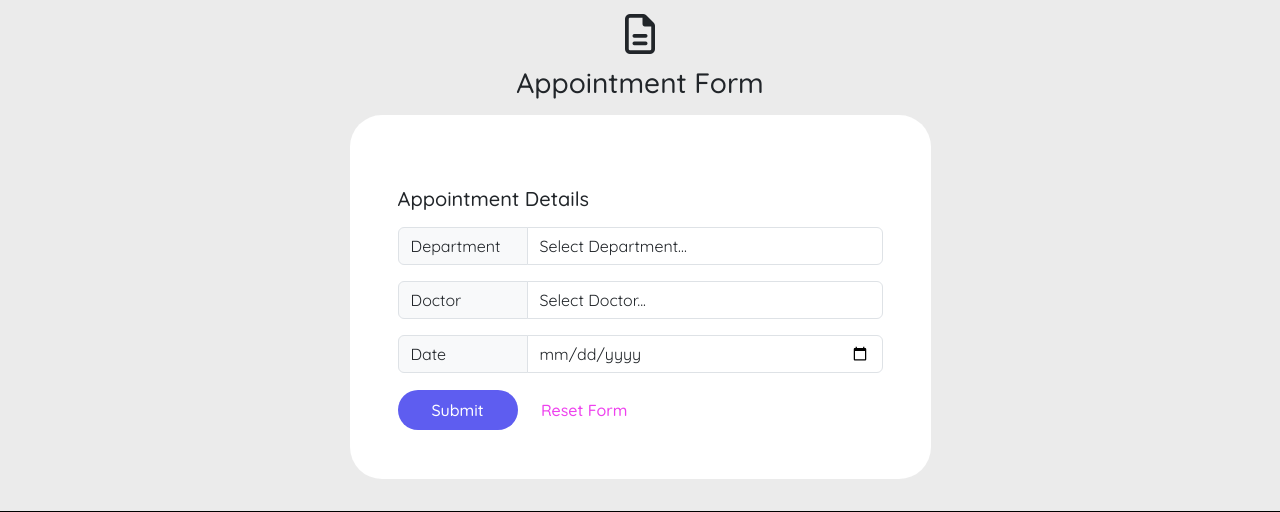
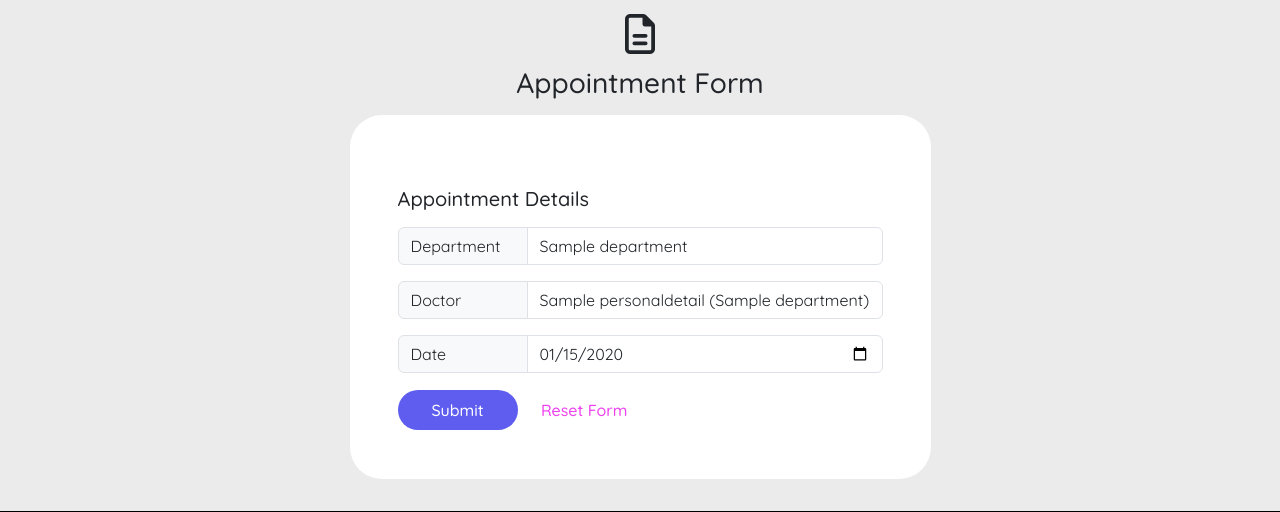
Before and after one commit to EbyChacko/true-care, a Django app: page /update_appointment/1/ in a window 1280 px wide. Shown: the part 236-748 px from the top of the page. Run offline with Django 5.2, Linux system fonts and the light colour scheme; a user stored in the database is signed in; tables that the repository leaves empty hold one stand-in row (values such as "Sample post"); parts of the project's set-up code (start-up, migrations or seed data) failed here and were passed over; some libraries are stand-ins or nearby versions.

Commit message:
add dynamic fields on the update appointment page

```diff
--- a/home/models.py
+++ b/home/models.py
@@ -26,8 +26,6 @@ class PersonalDetail(models.Model):
     mobile = models.CharField(max_length=15)
     email = models.EmailField()
     picture = models.ImageField(upload_to='patients', null=True, )
-    is_doctor = models.BooleanField(default=False, null=True)
-    is_rreception = models.BooleanField(default=False, null=True)
 
     class Meta:
         ordering = ['name']
--- a/home/signals.py
+++ b/home/signals.py
@@ -8,7 +8,6 @@ def create_patient(sender,instance, created, **kwargs):
     if not PersonalDetail.objects.filter(email=instance.email).exists():
         personal_details = PersonalDetail.objects.create(name=instance.username, email=instance.email)
         Patient.objects.create(user=instance, personal_details=personal_details, date_of_birth=None)
-        print('user created')
 post_save.connect(create_patient,sender=User)
 
 
--- a/home/views.py
+++ b/home/views.py
@@ -110,10 +110,14 @@ def update_appointment(request, id):
 
     return render(request, 'update_appointment.html', {
         'booking_form': booking_form,
+        'appointment' : appointment,
         'departments': departments,
         'doctors': doctors,
         'personal_detail': personal_detail,
         'patient': patient,
+        'department': appointment.department.pk,
+        'doctor': appointment.doctor.pk,
+        'booking_date': appointment.booking_date.strftime('%Y-%m-%d') if appointment.booking_date else '',
     })
 
 
--- a/templates/update_appointment.html
+++ b/templates/update_appointment.html
@@ -19,12 +19,12 @@
                     </div>
                     <div class="input-group mb-3">
                         <span class="input-group-text" id="" style="width:130px">Department</span>
-                        <select name="department" id="departments" value="booking_form.department.value" class="form-control"
+                        <select name="department" id="departments" value="appointment.department.value" class="form-control"
                             id="department" required>
                             <option value="">Select Department...</option>
                             {% for department in departments %}
-                            <option value="{{ department.pk }}">{{ department.department_name }}</option>
-                            {% endfor %}
+                            <option value="{{ department.pk }}" {% if department.pk == appointment.department.pk %} selected {% endif %}>
+                                {{ department.department_name }}</option>{% endfor %}
                         </select>
                     </div>
                     {% if form.department.errors %}
@@ -38,11 +38,11 @@
 
                     <div class="input-group mb-3">
                         <span class="input-group-text" id="" style="width:130px">Doctor</span>
-                        <select name="doctor" id="doctor" value="booking_form.doctor.value" class="form-control" required>
+                        <select name="doctor" id="doctor" value="{{ doctor.name.value }}" class="form-control" required>
                             <option value="">Select Doctor...</option>
                             {% for doctor in doctors %}
-                            <option value="{{ doctor.pk }}">{{ doctor.personal_details.name }}
-                                ({{ doctor.department.department_name }})</option>
+                            <option value="{{ doctor.pk }}" {% if doctor.pk == appointment.doctor.pk %} selected {% endif %}>
+                                {{ doctor.personal_details.name }} ({{ doctor.department.department_name }})</option>
                             {% endfor %}
                         </select>
                     </div>
@@ -57,7 +57,7 @@
 
                     <div class="input-group mb-3">
                         <span class="input-group-text" id="" style="width:130px" required>Date</span>
-                        <input type="date" name="booking_date" value="{{ booking_form.booking_date.value }}"
+                        <input type="date" name="booking_date" value="{{ booking_date }}"
                             class="form-control">
                     </div>
                     {% if form.booking_date.errors %}
```
Also changed, not shown: home/migrations/0001_initial.py, home/migrations/0002_alter_booking_options_alter_department_options_and_more.py (deleted), home/migrations/0003_booking_attaended.py (deleted), home/migrations/0003_booking_attended.py (deleted).
